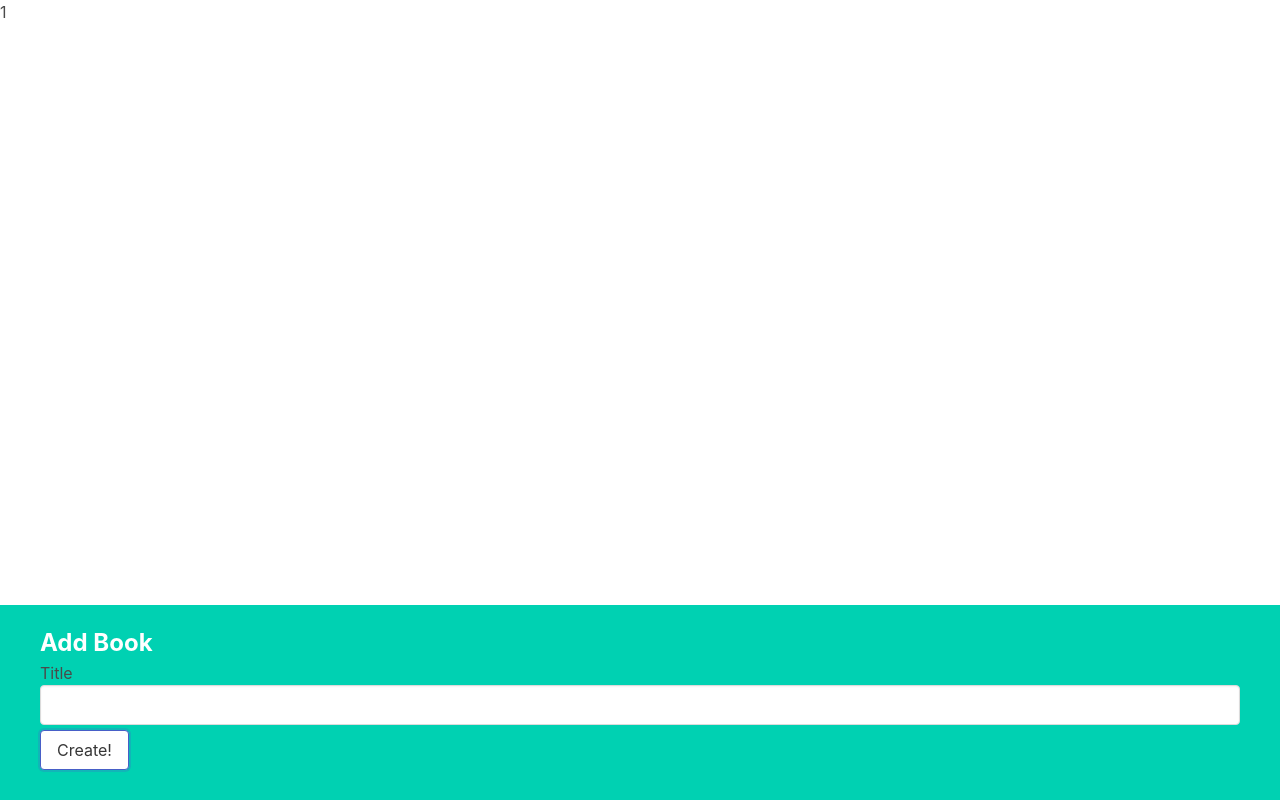
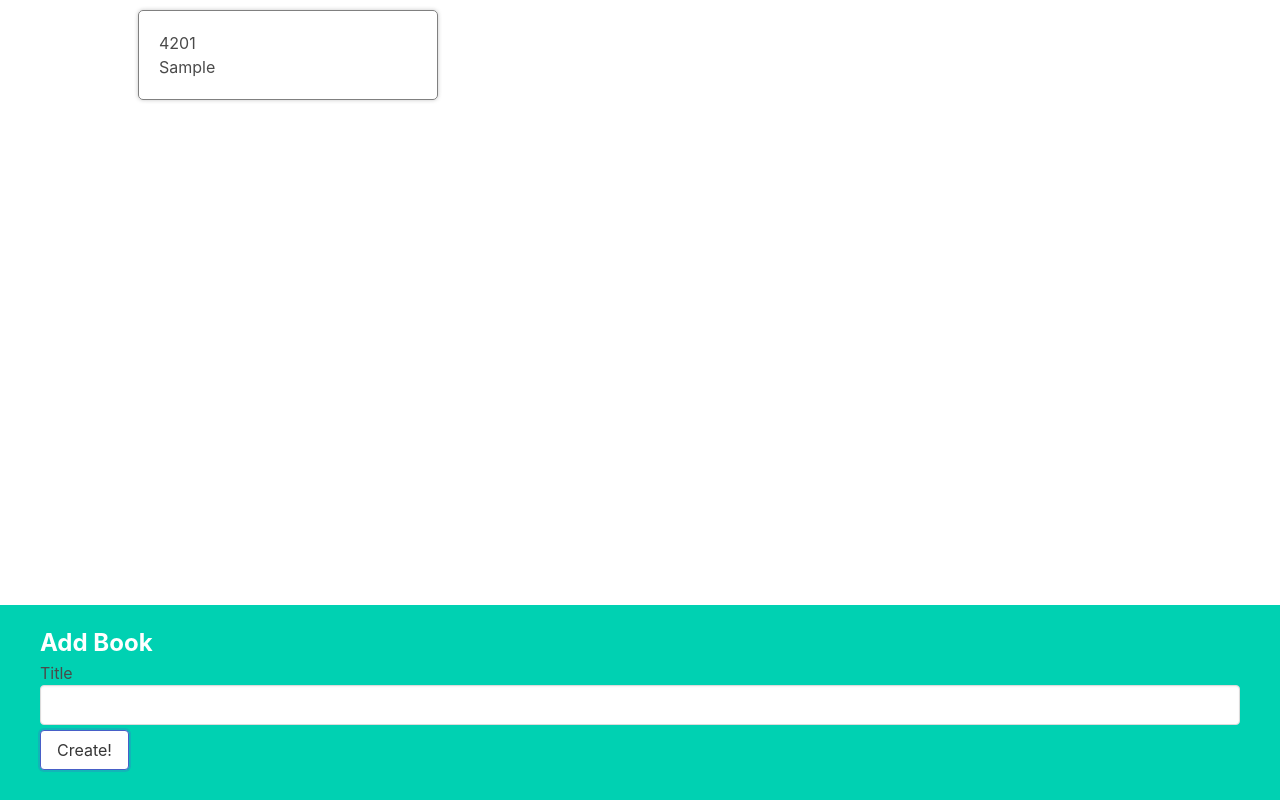
Before and after one commit to Harounted/Udemy6HowToHandleForms, a React (Create React App) app: page / in a window 1280 px wide. Both pictures are taken after typing "Sample" into the empty fields and a click on the button "Create!". Built offline with nearby package versions, Linux system fonts and the light colour scheme.

Commit message:
display new book

```diff
--- a/src/App.js
+++ b/src/App.js
@@ -1,16 +1,21 @@
 import { useState } from "react";
 import BookCreate from "./components/BookCreate";
+import BookList from "./components/BookList";
 function App() {
   const [books, setBooks] = useState([]);
 
   const handleCreateBook = (title) => {
-    const updatedBooks = [...books, { id: 123, title }];
+    const updatedBooks = [
+      ...books,
+      { id: Math.round(Math.random() * 9999), title },
+    ];
+    console.log(updatedBooks);
     setBooks(updatedBooks);
   };
 
   return (
-    <div>
-      {books.length}
+    <div className="app">
+      <BookList books={books} />
       <BookCreate onCreate={handleCreateBook} />
     </div>
   );
--- a/src/components/BookList.js
+++ b/src/components/BookList.js
@@ -1,5 +1,10 @@
-function BookList() {
-  return <div>BookList</div>;
+import BookShow from "./BookShow";
+
+function BookList({ books }) {
+  const renderedBooks = books.map((book) => {
+    return <BookShow key={book.id} book={book} />;
+  });
+  return <div className="book-list">{renderedBooks}</div>;
 }
 
 export default BookList;
--- a/src/components/BookShow.js
+++ b/src/components/BookShow.js
@@ -1,5 +1,10 @@
-function BookShow() {
-  return <div>BookShow</div>;
+function BookShow({ book }) {
+  return (
+    <div className="book-show">
+      <div>{book.id}</div>
+      <div>{book.title}</div>
+    </div>
+  );
 }
 
 export default BookShow;
```
